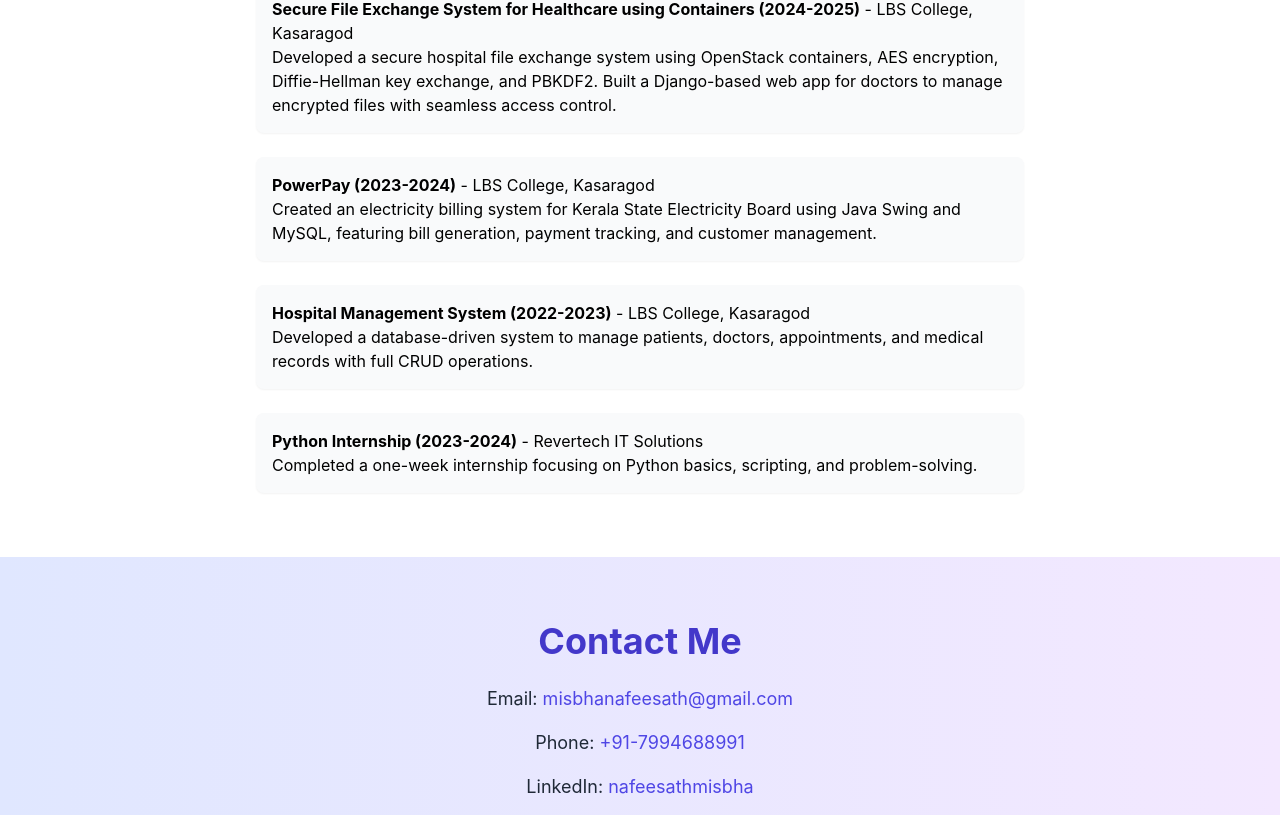
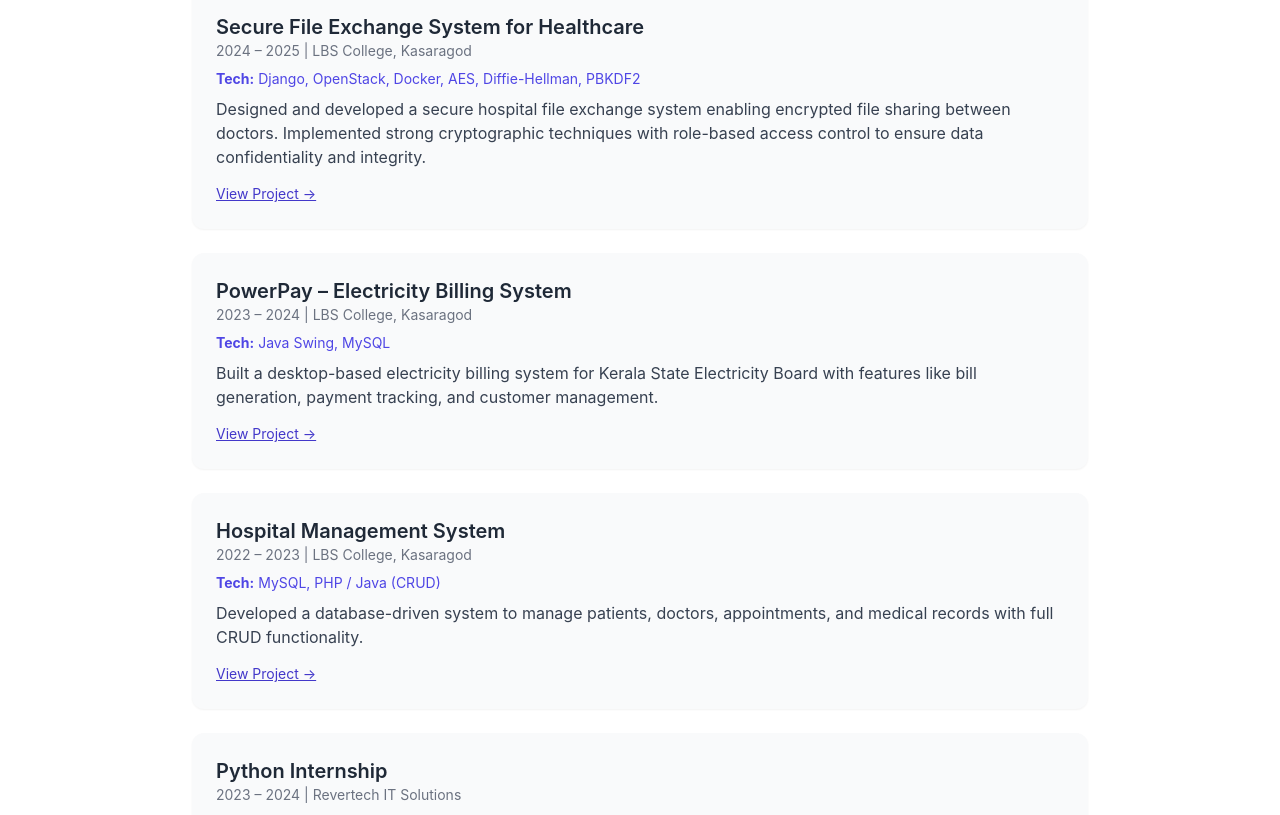
Before and after one commit to Misbhaaa/Portfolio, a React (Create React App) app: page / in a window 1280 px wide. Shown: the part 796-1611 px from the top of the page. Built offline with nearby package versions, Linux system fonts and the light colour scheme.

Commit message:
Update Projects.js

```diff
--- a/src/components/Projects.js
+++ b/src/components/Projects.js
@@ -1,10 +1,62 @@
-import { motion } from 'framer-motion';
+import { motion } from "framer-motion";
 
 function Projects() {
   const projectVariants = {
     hidden: { opacity: 0, y: 30 },
-    visible: { opacity: 1, y: 0, transition: { duration: 0.6, ease: 'easeOut' } },
+    visible: {
+      opacity: 1,
+      y: 0,
+      transition: { duration: 0.6, ease: "easeOut" },
+    },
   };
+
+  const projects = [
+    {
+      title: "Secure File Exchange System for Healthcare",
+      period: "2024 – 2025",
+      place: "LBS College, Kasaragod",
+      tech: "Django, OpenStack, Docker, AES, Diffie-Hellman, PBKDF2",
+      description:
+        "Designed and developed a secure hospital file exchange system enabling encrypted file sharing between doctors. Implemented strong cryptographic techniques with role-based access control to ensure data confidentiality and integrity.",
+      link: "https://github.com/Misbhaaa/MediCrypt", // add GitHub link if public
+    },
+    {
+      title: "PowerPay – Electricity Billing System",
+      period: "2023 – 2024",
+      place: "LBS College, Kasaragod",
+      tech: "Java Swing, MySQL",
+      description:
+        "Built a desktop-based electricity billing system for Kerala State Electricity Board with features like bill generation, payment tracking, and customer management.",
+      link: "https://github.com/Misbhaaa/PowerPay",
+    },
+    {
+      title: "Hospital Management System",
+      period: "2022 – 2023",
+      place: "LBS College, Kasaragod",
+      tech: "MySQL, PHP / Java (CRUD)",
+      description:
+        "Developed a database-driven system to manage patients, doctors, appointments, and medical records with full CRUD functionality.",
+      link: "https://github.com/Misbhaaa/Hospital-System",
+    },
+    {
+      title: "Python Internship",
+      period: "2023 – 2024",
+      place: "Revertech IT Solutions",
+      tech: "Python",
+      description:
+        "Completed a focused internship covering Python fundamentals, scripting, and problem-solving with hands-on exercises and mini tasks.",
+      link: "",
+    },
+    {
+  title: "Cybersecurity Internship",
+  period: "June 2025",
+  place: "SkillCraft Technology (Remote)",
+  tech: "Python, Cyber Security, Encryption, Secure Key Exchange",
+  description:
+    "Built basic cybersecurity tools using Python, including a password strength checker and a keylogger. Gained hands-on experience with encryption techniques and secure key exchange mechanisms.",
+  link: "",
+}
+  ];
 
   return (
     <motion.section
@@ -13,48 +65,53 @@ function Projects() {
       animate="visible"
       variants={{
         hidden: { opacity: 0 },
-        visible: { opacity: 1, transition: { staggerChildren: 0.4, delayChildren: 0.2 } },
+        visible: {
+          opacity: 1,
+          transition: { staggerChildren: 0.3, delayChildren: 0.2 },
+        },
       }}
     >
       <motion.h2
-        className="text-3xl md:text-4xl font-bold mb-8 text-center text-indigo-700"
+        className="text-3xl md:text-4xl font-bold mb-10 text-center text-indigo-700"
         variants={projectVariants}
       >
         Projects & Experience
       </motion.h2>
-      <motion.ul className="max-w-3xl mx-auto space-y-6">
-        <motion.li
-          className="p-4 bg-gray-50 rounded-lg shadow-sm hover:shadow-md transition-shadow"
-          variants={projectVariants}
-          whileHover={{ scale: 1.02 }}
-        >
-          <strong>Secure File Exchange System for Healthcare using Containers (2024-2025)</strong> - LBS College, Kasaragod<br />
-          Developed a secure hospital file exchange system using OpenStack containers, AES encryption, Diffie-Hellman key exchange, and PBKDF2. Built a Django-based web app for doctors to manage encrypted files with seamless access control.
-        </motion.li>
-        <motion.li
-          className="p-4 bg-gray-50 rounded-lg shadow-sm hover:shadow-md transition-shadow"
-          variants={projectVariants}
-          whileHover={{ scale: 1.02 }}
-        >
-          <strong>PowerPay (2023-2024)</strong> - LBS College, Kasaragod<br />
-          Created an electricity billing system for Kerala State Electricity Board using Java Swing and MySQL, featuring bill generation, payment tracking, and customer management.
-        </motion.li>
-        <motion.li
-          className="p-4 bg-gray-50 rounded-lg shadow-sm hover:shadow-md transition-shadow"
-          variants={projectVariants}
-          whileHover={{ scale: 1.02 }}
-        >
-          <strong>Hospital Management System (2022-2023)</strong> - LBS College, Kasaragod<br />
-          Developed a database-driven system to manage patients, doctors, appointments, and medical records with full CRUD operations.
-        </motion.li>
-        <motion.li
-          className="p-4 bg-gray-50 rounded-lg shadow-sm hover:shadow-md transition-shadow"
-          variants={projectVariants}
-          whileHover={{ scale: 1.02 }}
-        >
-          <strong>Python Internship (2023-2024)</strong> - Revertech IT Solutions<br />
-          Completed a one-week internship focusing on Python basics, scripting, and problem-solving.
-        </motion.li>
+
+      <motion.ul className="max-w-4xl mx-auto space-y-6">
+        {projects.map((project, index) => (
+          <motion.li
+            key={index}
+            className="p-6 bg-gray-50 rounded-xl shadow-sm hover:shadow-md transition-shadow"
+            variants={projectVariants}
+            whileHover={{ scale: 1.02 }}
+          >
+            <h3 className="text-xl font-semibold text-gray-800">
+              {project.title}
+            </h3>
+
+            <p className="text-sm text-gray-500 mb-2">
+              {project.period} | {project.place}
+            </p>
+
+            <p className="text-sm text-indigo-600 mb-2">
+              <strong>Tech:</strong> {project.tech}
+            </p>
+
+            <p className="text-gray-700 mb-3">{project.description}</p>
+
+            {project.link && (
+              <a
+                href={project.link}
+                target="_blank"
+                rel="noopener noreferrer"
+                className="text-sm text-indigo-700 underline"
+              >
+                View Project →
+              </a>
+            )}
+          </motion.li>
+        ))}
       </motion.ul>
     </motion.section>
   );
```
